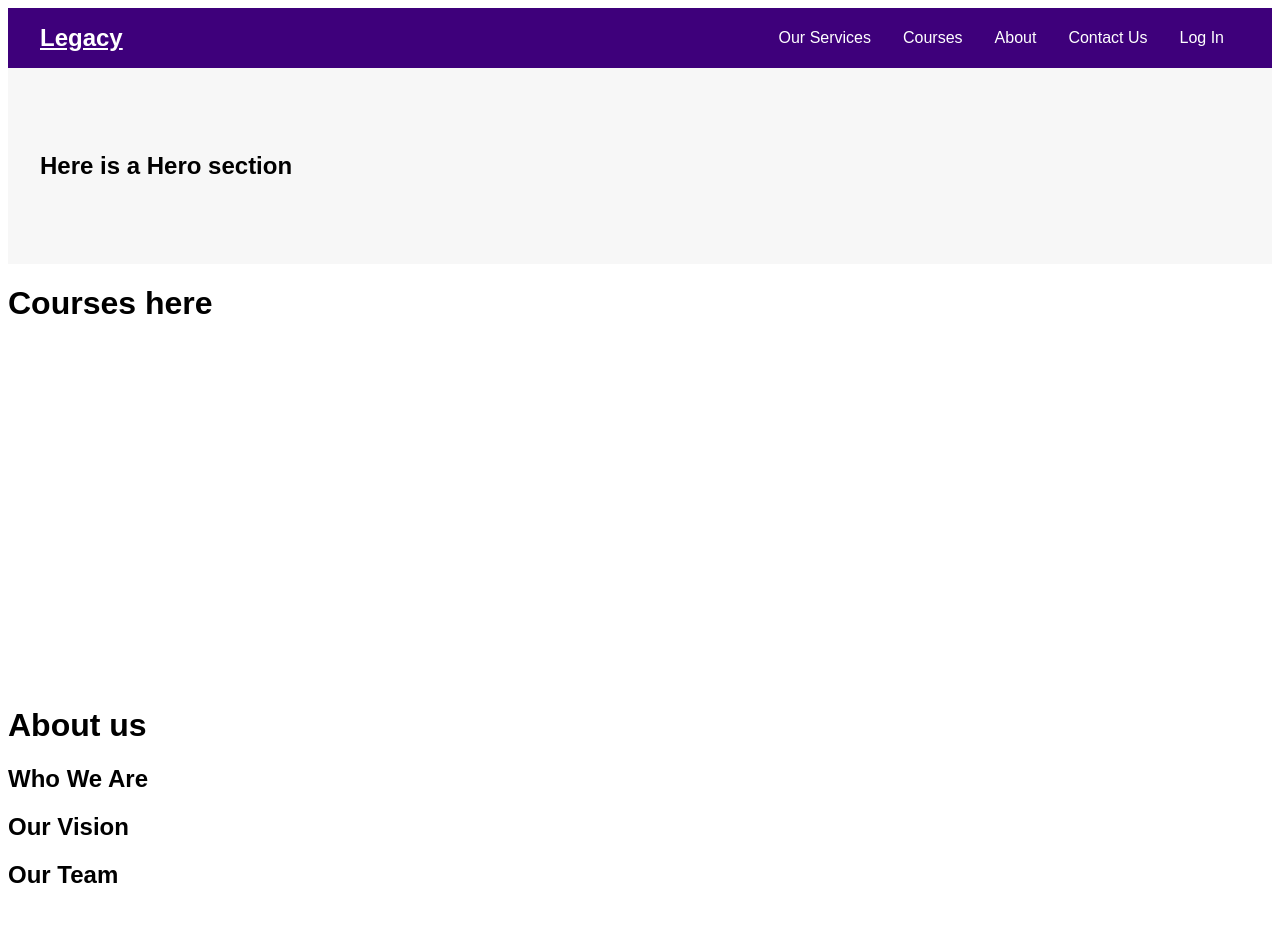
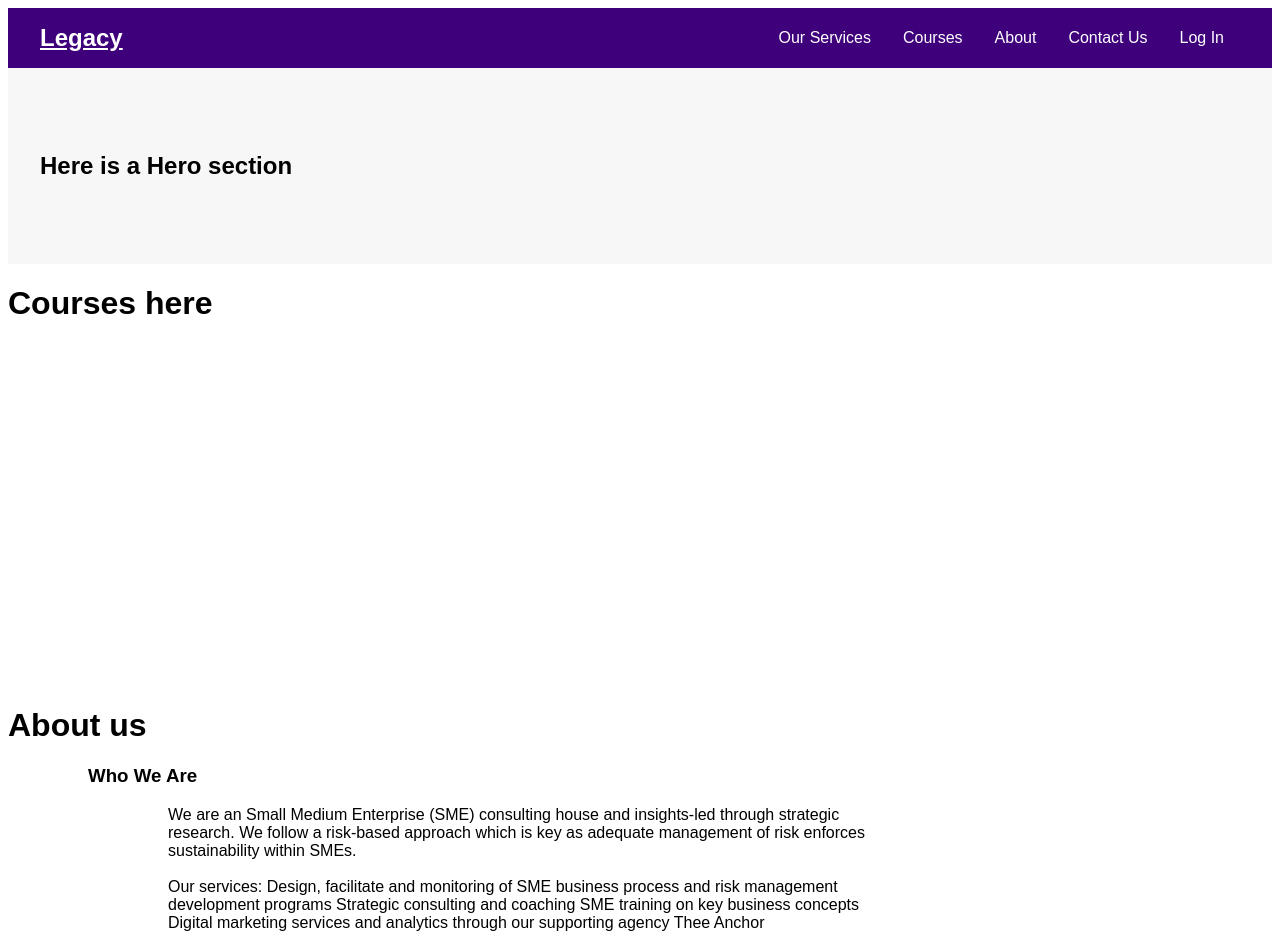
Before and after one commit to LebogangMputle/legacy_redefined, a React (Vite) app: page /aboutUs in a window 1280 px wide. Shown: the top 952 px of the page. Before the commit the page ends 909 px from the top, so only its background shows below. Built offline with nearby package versions, Linux system fonts and the light colour scheme.

Commit message:
cssAbout

```diff
--- /dev/null
+++ b/pages/About.css
@@ -0,0 +1,12 @@
+#p1{
+    width: 90vh;
+    position: relative;
+    left:10vh;
+
+}
+
+#div_wwa{
+    width: 90vh;
+    position: relative;
+    left:10vh;
+}
--- a/pages/AboutUs.jsx
+++ b/pages/AboutUs.jsx
@@ -1,21 +1,36 @@
 import React from "react";
+import './About.css'
 
 const About = () => {
   return (
     <div id='about'>
       <h1>About us</h1>
        <div id='Who_We_Are'>
-        <h2>Who We Are</h2>
+        <div id='div_wwa'>
+        <h3>Who We Are</h3>
+          <p id='p1'>
+            We are an Small Medium Enterprise (SME) consulting house and insights-led through strategic research.
+            We follow a risk-based approach which is key as adequate management of risk enforces sustainability within SMEs.
+             <br/>
+             <br/>
+            Our services:
+            Design, facilitate and monitoring of SME business process and risk management development programs
+            Strategic consulting and coaching
+            SME training on key business concepts
+            Digital marketing services and analytics through our supporting agency Thee Anchor
 
+          </p>
+
+          </div>
        </div>
 
        <div id='Our_Vision'>
-        <h2>Our Vision</h2>
+        <h3>Our Vision</h3>
 
        </div>
 
        <div id='Our_Team'>
-        <h2>Our Team</h2>
+        <h3>Our Team</h3>
 
        </div>
 
```
